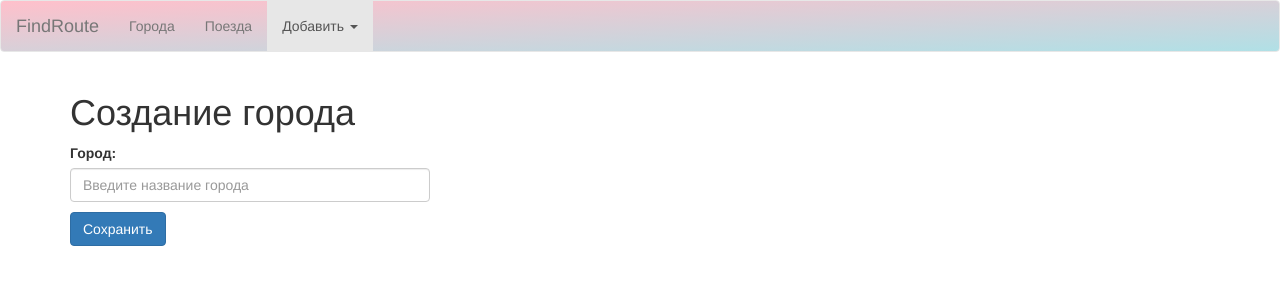
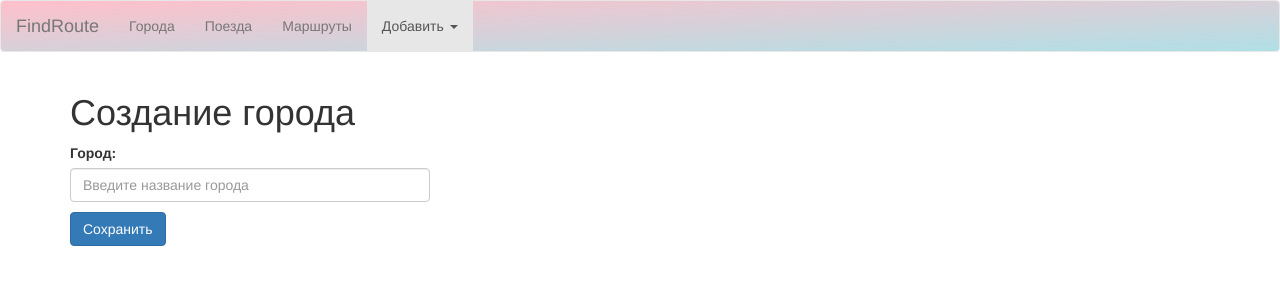
Before and after one commit to doctor-silence/routes, a Django app: page /cities/add/ in a window 1280 px wide. Shown: the top 300 px of the page. Run offline with Django 4.2, Linux system fonts and the light colour scheme; some libraries are stand-ins or nearby versions.

Commit message:
update_page_base

```diff
--- a/templates/base.html
+++ b/templates/base.html
@@ -40,7 +40,7 @@
       <ul class="nav navbar-nav">
         <li class="{% if request.path == cities_home_url %} active {% endif %}"><a href="{% url 'cities:home'%}">Города</a></li>  <!Динамическая подсветка активной страници-->
         <li class="{% if request.path == trains_home_url %} active {% endif %}"><a href="{% url 'trains:home'%}">Поезда</a></li>
-
+          <li class="{% if request.path == list_home_url %} active {% endif %}"><a href="{% url 'list'%}">Маршруты</a></li>
         <li class="dropdown
         {% if request.path == cities_create_url or request.path == trains_create_url %} active {% endif %}">
           <a href="#" class="dropdown-toggle" data-toggle="dropdown" role="button" aria-haspopup="true" aria-expanded="false">Добавить <span class="caret"></span></a>
```
